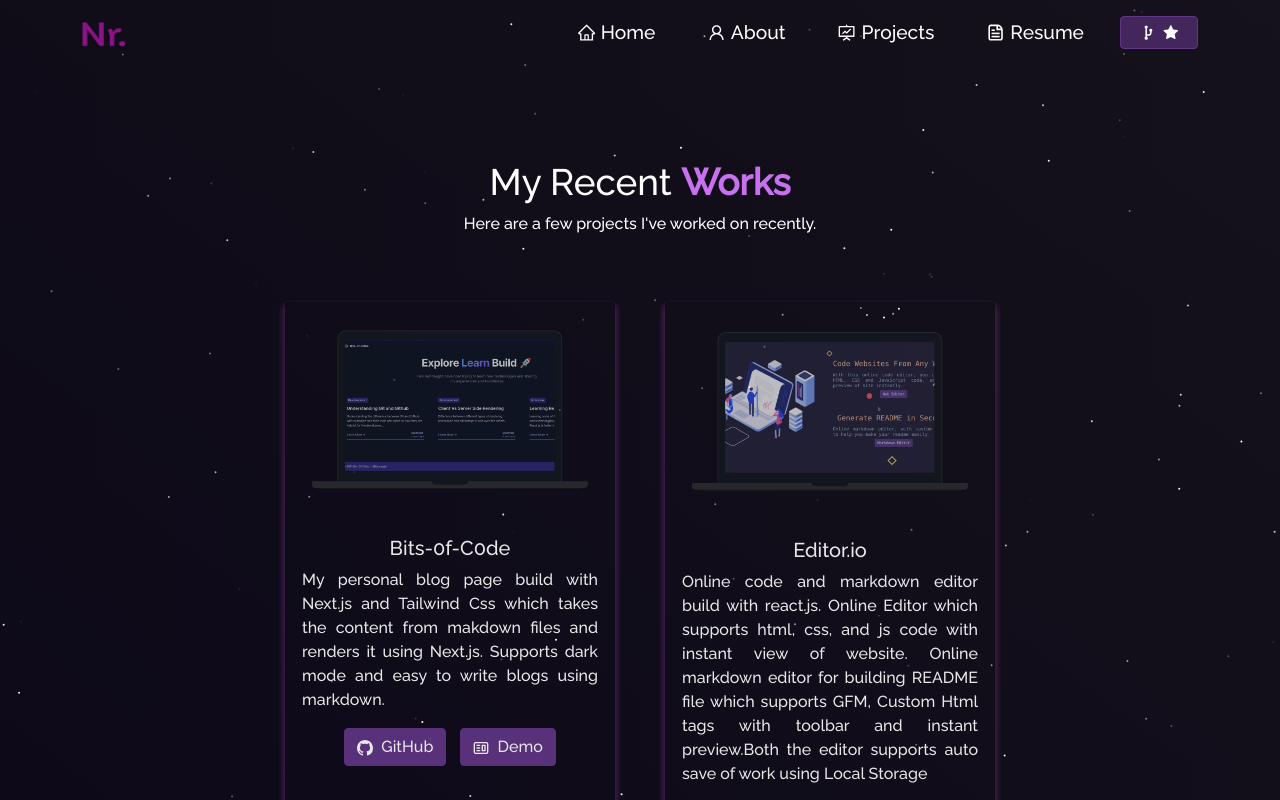
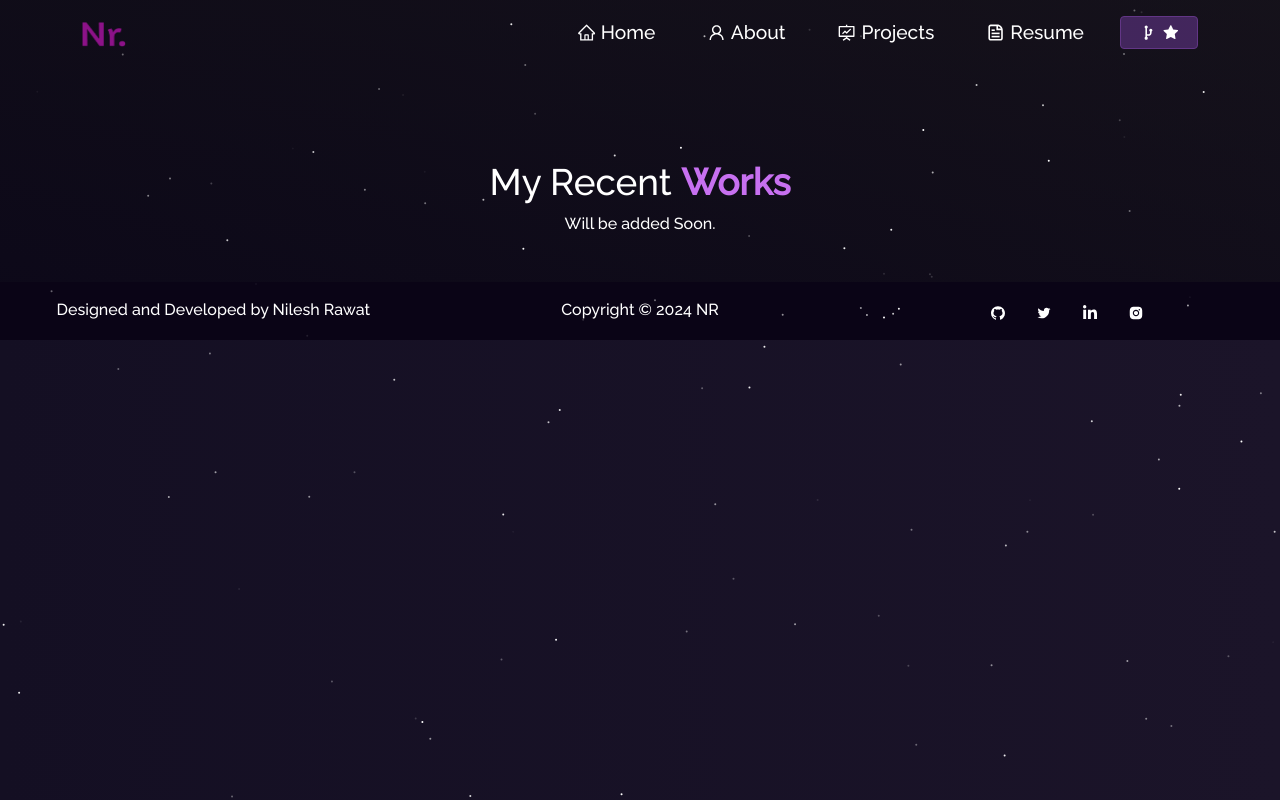
Before and after one commit to nileshrawatp1/portfolio, a React (Create React App) app: page /project in a window 1280 px wide. Shown: the top 800 px of the page. Built offline with nearby package versions, Linux system fonts and the light colour scheme.

Commit message:
Added names of each skill and tools

```diff
--- a/src/components/Projects/Projects.js
+++ b/src/components/Projects/Projects.js
@@ -14,9 +14,10 @@ function Projects() {
           My Recent <strong className="purple">Works </strong>
         </h1>
         <p style={{ color: "white" }}>
-          Here are a few projects I've worked on recently.
+          {/* Here are a few projects I've worked on recently. */}
+          Will be added Soon.
         </p>
-        <Row style={{ justifyContent: "center", paddingBottom: "10px" }}>
+        {/* <Row style={{ justifyContent: "center", paddingBottom: "10px" }}>
 
           <Col md={4} className="project-card">
             <ProjectCard
@@ -40,7 +41,7 @@ function Projects() {
             />
           </Col>
 
-        </Row>
+        </Row> */}
       </Container>
     </Container>
   );
```
